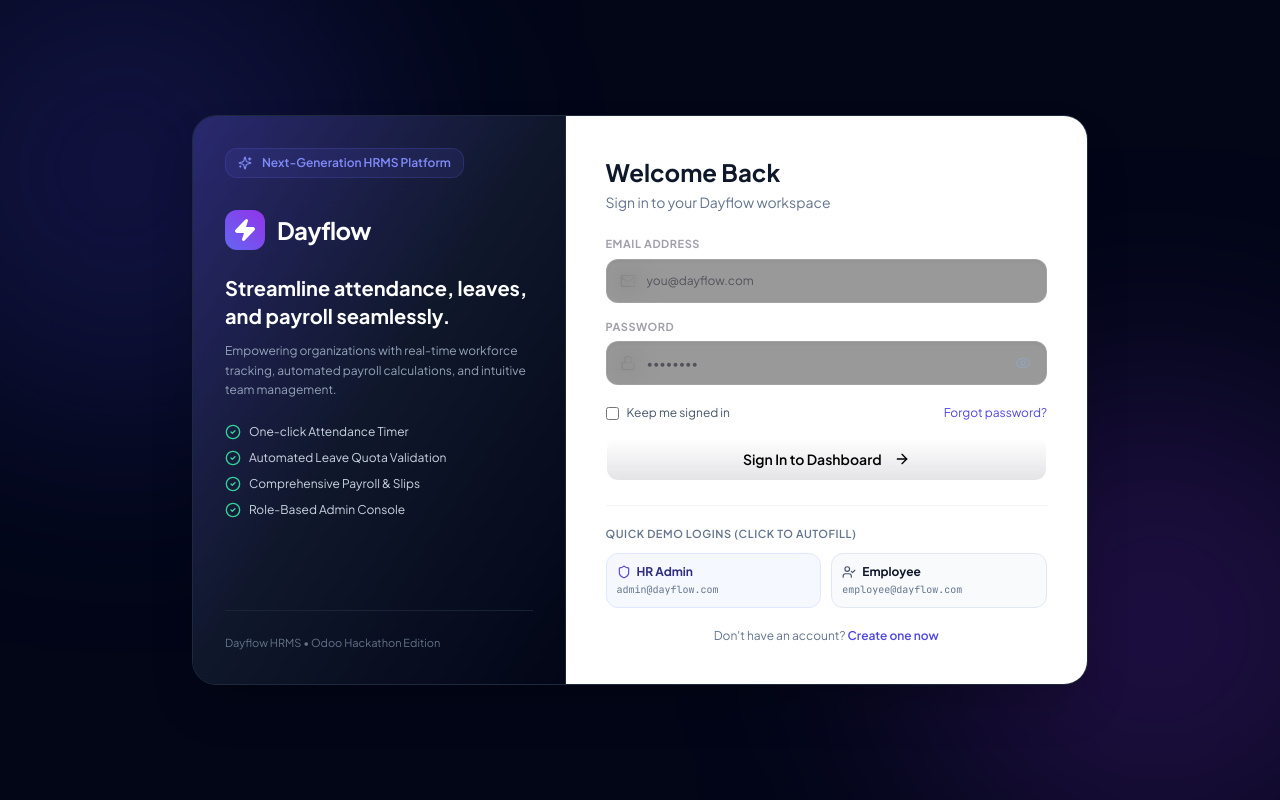
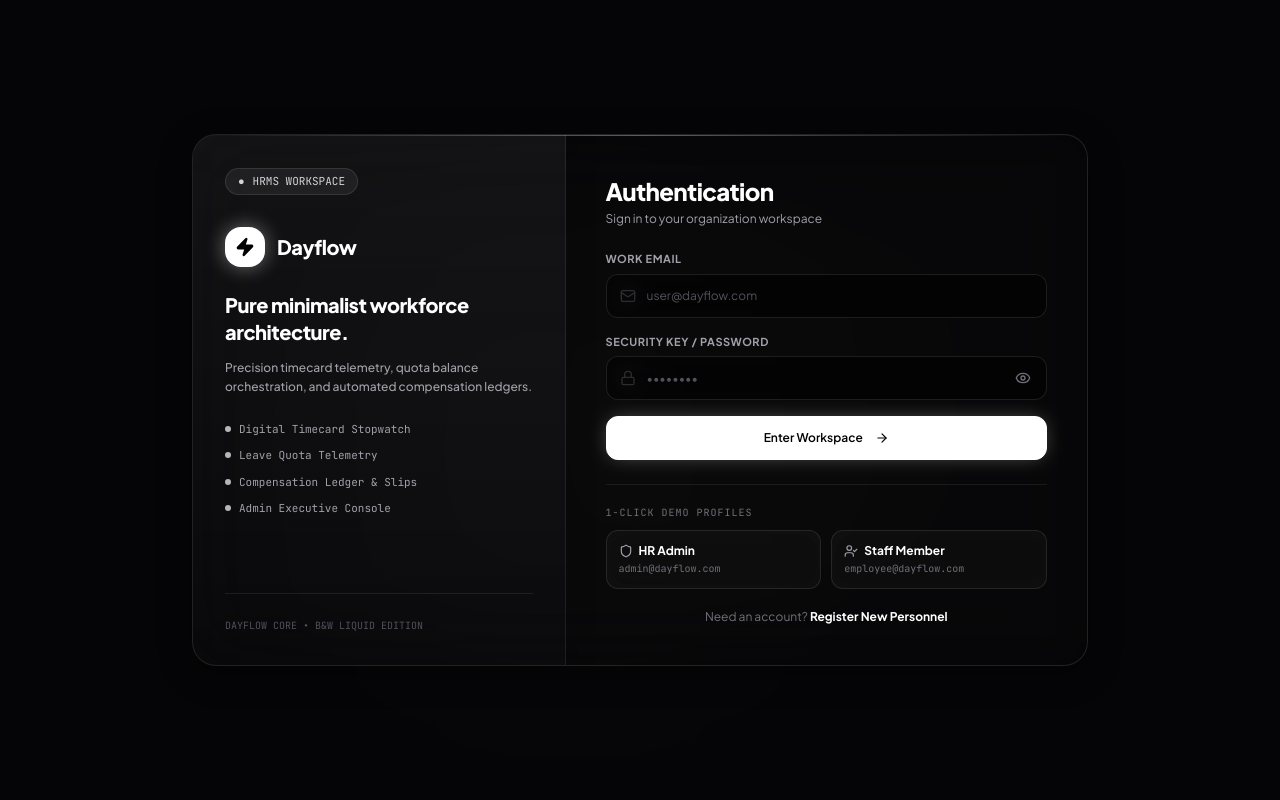
Before and after one commit to Naman-Spike/Odoo-Hackathon-, a React (Vite) app in the folder client/: page /login in a window 1280 px wide. Built offline with nearby package versions, Linux system fonts and the light colour scheme.

Commit message:
feat(auth): redesign login and onboarding with frosted glass panels
- Implement high-contrast black and white typography with liquid glass card
- Refactor demo profile autofill buttons to monochrome glass pills

Co-authored-by: Vanshika_01_M <shikavan12352@gmail.com>

```diff
--- a/client/src/pages/LoginPage.tsx
+++ b/client/src/pages/LoginPage.tsx
@@ -1,6 +1,6 @@
 import React, { useState } from 'react';
 import { Link, useNavigate } from 'react-router-dom';
-import { Zap, Mail, Lock, Eye, EyeOff, Shield, UserCheck, ArrowRight, Sparkles, CheckCircle2 } from 'lucide-react';
+import { Zap, Mail, Lock, Eye, EyeOff, Shield, UserCheck, ArrowRight } from 'lucide-react';
 import { useAuth } from '../hooks/useAuth';
 import { Input } from '../components/ui/Input';
 import { Button } from '../components/ui/Button';
@@ -30,96 +30,96 @@ export const LoginPage: React.FC = () => {
       await login(email, password);
       navigate('/dashboard');
     } catch (err: any) {
-      setError(err.response?.data?.error || 'Invalid email or password. Please try again.');
+      setError(err.response?.data?.error || 'Invalid credentials. Please verify your email and password.');
     } finally {
       setIsLoading(false);
     }
   };
 
   return (
-    <div className="min-h-screen bg-slate-950 flex items-center justify-center p-4 sm:p-6 lg:p-8 relative overflow-hidden">
-      {/* Background Decorative Gradients */}
-      <div className="absolute top-[-10%] left-[-10%] w-[500px] h-[500px] rounded-full bg-indigo-600/20 blur-[120px] pointer-events-none" />
-      <div className="absolute bottom-[-10%] right-[-10%] w-[500px] h-[500px] rounded-full bg-purple-600/20 blur-[120px] pointer-events-none" />
+    <div className="min-h-screen bg-obsidian-950 flex items-center justify-center p-4 sm:p-6 lg:p-8 relative overflow-hidden text-zinc-100">
+      {/* Liquid Glass Ambient Orbs */}
+      <div className="absolute top-1/4 left-1/4 w-[500px] h-[500px] rounded-full bg-white/[0.025] blur-[140px] pointer-events-none" />
+      <div className="absolute bottom-1/4 right-1/4 w-[400px] h-[400px] rounded-full bg-white/[0.02] blur-[150px] pointer-events-none" />
 
-      <div className="max-w-4xl w-full grid grid-cols-1 lg:grid-cols-12 bg-slate-900/90 border border-slate-800 rounded-3xl shadow-2xl overflow-hidden backdrop-blur-xl relative z-10">
+      <div className="max-w-4xl w-full grid grid-cols-1 lg:grid-cols-12 bg-white/[0.02] border border-white/10 rounded-3xl shadow-liquid backdrop-blur-2xl overflow-hidden relative z-10 specular-highlight">
 
-        {/* Left Visual Branding Panel (Hidden on mobile) */}
-        <div className="hidden lg:flex lg:col-span-5 bg-gradient-to-br from-indigo-900/80 via-slate-900 to-slate-950 p-8 flex-col justify-between border-r border-slate-800/80">
+        {/* Left Branding Column */}
+        <div className="hidden lg:flex lg:col-span-5 bg-gradient-to-b from-white/[0.04] to-transparent p-8 flex-col justify-between border-r border-white/[0.08]">
           <div>
-            <div className="inline-flex items-center gap-2.5 px-3 py-1.5 rounded-xl bg-indigo-500/10 border border-indigo-500/20 text-indigo-400 text-xs font-semibold mb-8">
-              <Sparkles className="w-3.5 h-3.5" />
-              Next-Generation HRMS Platform
+            <div className="inline-flex items-center gap-2 px-3 py-1 rounded-full bg-white/[0.06] border border-white/10 text-zinc-300 text-[11px] font-mono mb-8">
+              <span>●</span>
+              <span>HRMS WORKSPACE</span>
             </div>
 
             <div className="flex items-center gap-3 mb-6">
-              <div className="h-10 w-10 rounded-xl bg-gradient-to-tr from-indigo-500 to-purple-600 flex items-center justify-center text-white shadow-glow">
-                <Zap className="h-6 w-6 fill-white" />
+              <div className="h-10 w-10 rounded-2xl bg-white flex items-center justify-center text-black shadow-[0_0_20px_rgba(255,255,255,0.4)]">
+                <Zap className="h-5 w-5 fill-black" />
               </div>
-              <span className="text-2xl font-bold text-white tracking-tight">Dayflow</span>
+              <span className="text-xl font-extrabold text-white tracking-tight font-sans">Dayflow</span>
             </div>
 
-            <h2 className="text-xl font-bold text-white leading-snug mb-3">
-              Streamline attendance, leaves, and payroll seamlessly.
+            <h2 className="text-xl font-extrabold text-white leading-snug mb-3 tracking-tight">
+              Pure minimalist workforce architecture.
             </h2>
-            <p className="text-xs text-slate-400 leading-relaxed mb-6">
-              Empowering organizations with real-time workforce tracking, automated payroll calculations, and intuitive team management.
+            <p className="text-xs text-zinc-400 leading-relaxed mb-6 font-medium">
+              Precision timecard telemetry, quota balance orchestration, and automated compensation ledgers.
             </p>
 
-            <div className="space-y-2.5">
+            <div className="space-y-2.5 font-mono text-[11px]">
               {[
-                'One-click Attendance Timer',
-                'Automated Leave Quota Validation',
-                'Comprehensive Payroll & Slips',
-                'Role-Based Admin Console'
+                'Digital Timecard Stopwatch',
+                'Leave Quota Telemetry',
+                'Compensation Ledger & Slips',
+                'Admin Executive Console'
               ].map((feat, idx) => (
-                <div key={idx} className="flex items-center gap-2 text-xs text-slate-300">
-                  <CheckCircle2 className="w-4 h-4 text-emerald-400 flex-shrink-0" />
+                <div key={idx} className="flex items-center gap-2 text-zinc-400">
+                  <span className="w-1.5 h-1.5 rounded-full bg-white/70" />
                   <span>{feat}</span>
                 </div>
               ))}
             </div>
           </div>
 
-          <div className="pt-6 border-t border-slate-800/80 text-[11px] text-slate-500">
-            Dayflow HRMS • Odoo Hackathon Edition
+          <div className="pt-6 border-t border-white/[0.08] text-[10px] font-mono text-zinc-600">
+            DAYFLOW CORE • B&W LIQUID EDITION
           </div>
         </div>
 
-        {/* Right Form Panel */}
-        <div className="lg:col-span-7 p-6 sm:p-10 flex flex-col justify-center bg-white">
+        {/* Right Form Column */}
+        <div className="lg:col-span-7 p-6 sm:p-10 flex flex-col justify-center bg-black/40 backdrop-blur-xl">
           <div className="mb-6">
             <div className="lg:hidden flex items-center gap-2 mb-4">
-              <div className="h-8 w-8 rounded-lg bg-indigo-600 flex items-center justify-center text-white">
-                <Zap className="h-4 w-4" />
+              <div className="h-7 w-7 rounded-xl bg-white flex items-center justify-center text-black">
+                <Zap className="h-3.5 w-3.5 fill-black" />
               </div>
-              <span className="text-xl font-bold text-slate-900">Dayflow</span>
+              <span className="text-lg font-bold text-white font-sans">Dayflow</span>
             </div>
-            <h2 className="text-2xl font-bold text-slate-900">Welcome Back</h2>
-            <p className="text-sm text-slate-500 mt-1">Sign in to your Dayflow workspace</p>
+            <h2 className="text-2xl font-black text-white tracking-tight font-sans">Authentication</h2>
+            <p className="text-xs text-zinc-400 mt-1">Sign in to your organization workspace</p>
           </div>
 
           {error && (
-            <div className="mb-5 p-3.5 bg-rose-50 border border-rose-200 text-rose-700 text-xs font-medium rounded-xl flex items-center gap-2">
-              <span className="w-1.5 h-1.5 rounded-full bg-rose-500" />
+            <div className="mb-5 p-3.5 bg-rose-950/40 border border-rose-500/30 text-rose-300 text-xs font-medium rounded-xl flex items-center gap-2">
+              <span className="w-1.5 h-1.5 rounded-full bg-rose-400" />
               {error}
             </div>
           )}
 
           <form onSubmit={handleSubmit} className="space-y-4">
             <Input
-              label="Email Address"
+              label="Work Email"
               type="email"
               icon={Mail}
               value={email}
               onChange={(e) => setEmail(e.target.value)}
-              placeholder="you@dayflow.com"
+              placeholder="user@dayflow.com"
               required
             />
 
             <div className="relative">
               <Input
-                label="Password"
+                label="Security Key / Password"
                 type={showPassword ? 'text' : 'password'}
                 icon={Lock}
                 value={password}
@@ -129,63 +129,55 @@ export const LoginPage: React.FC = () => {
               />
               <button
                 type="button"
-                className="absolute right-3 top-[32px] text-slate-400 hover:text-slate-600 focus:outline-none p-1"
+                className="absolute right-3 top-[32px] text-zinc-500 hover:text-zinc-300 focus:outline-none p-1 cursor-pointer"
                 onClick={() => setShowPassword(!showPassword)}
               >
                 {showPassword ? <EyeOff className="h-4 w-4" /> : <Eye className="h-4 w-4" />}
               </button>
             </div>
 
-            <div className="flex items-center justify-between text-xs pt-1">
-              <label className="flex items-center text-slate-600 cursor-pointer">
-                <input type="checkbox" className="rounded border-slate-300 text-indigo-600 focus:ring-indigo-500 mr-2" />
-                Keep me signed in
-              </label>
-              <span className="text-indigo-600 hover:underline cursor-pointer">Forgot password?</span>
-            </div>
-
-            <Button type="submit" variant="gradient" className="w-full h-11 text-sm mt-2" isLoading={isLoading}>
-              <span>Sign In to Dashboard</span>
-              <ArrowRight className="w-4 h-4 ml-1" />
+            <Button type="submit" variant="primary" className="w-full h-11 text-xs mt-2" isLoading={isLoading}>
+              <span>Enter Workspace</span>
+              <ArrowRight className="w-3.5 h-3.5 ml-1" />
             </Button>
           </form>
 
           {/* Quick Demo Credentials Autofill */}
-          <div className="mt-6 pt-5 border-t border-slate-100">
-            <p className="text-[11px] font-semibold text-slate-500 uppercase tracking-wider mb-2.5">
-              Quick Demo Logins (Click to Autofill)
+          <div className="mt-6 pt-5 border-t border-white/[0.08]">
+            <p className="text-[10px] font-mono uppercase tracking-widest text-zinc-500 mb-2.5">
+              1-Click Demo Profiles
             </p>
             <div className="grid grid-cols-2 gap-2.5">
               <button
                 type="button"
                 onClick={() => handleDemoFill('admin@dayflow.com', 'Admin@123')}
-                className="p-2.5 rounded-xl border border-indigo-100 bg-indigo-50/50 hover:bg-indigo-50 text-left transition-all group cursor-pointer"
+                className="p-3 rounded-xl border border-white/10 bg-white/[0.03] hover:bg-white/[0.08] text-left transition-all group cursor-pointer backdrop-blur-md"
               >
-                <div className="flex items-center gap-1.5 text-xs font-bold text-indigo-900 group-hover:text-indigo-700">
-                  <Shield className="w-3.5 h-3.5 text-indigo-600" />
+                <div className="flex items-center gap-1.5 text-xs font-bold text-white group-hover:text-white">
+                  <Shield className="w-3.5 h-3.5 text-zinc-400" />
                   <span>HR Admin</span>
                 </div>
-                <div className="text-[10px] text-slate-500 font-mono mt-0.5 truncate">admin@dayflow.com</div>
+                <div className="text-[10px] text-zinc-500 font-mono mt-0.5 truncate">admin@dayflow.com</div>
               </button>
 
               <button
                 type="button"
                 onClick={() => handleDemoFill('employee@dayflow.com', 'User@123')}
-                className="p-2.5 rounded-xl border border-slate-200 bg-slate-50 hover:bg-slate-100 text-left transition-all group cursor-pointer"
+                className="p-3 rounded-xl border border-white/10 bg-white/[0.03] hover:bg-white/[0.08] text-left transition-all group cursor-pointer backdrop-blur-md"
               >
-                <div className="flex items-center gap-1.5 text-xs font-bold text-slate-900 group-hover:text-slate-700">
-                  <UserCheck className="w-3.5 h-3.5 text-slate-600" />
-                  <span>Employee</span>
+                <div className="flex items-center gap-1.5 text-xs font-bold text-white group-hover:text-white">
+                  <UserCheck className="w-3.5 h-3.5 text-zinc-400" />
+                  <span>Staff Member</span>
                 </div>
-                <div className="text-[10px] text-slate-500 font-mono mt-0.5 truncate">employee@dayflow.com</div>
+                <div className="text-[10px] text-zinc-500 font-mono mt-0.5 truncate">employee@dayflow.com</div>
               </button>
             </div>
           </div>
 
-          <p className="mt-5 text-center text-xs text-slate-500">
-            Don't have an account?{' '}
-            <Link to="/signup" className="font-semibold text-indigo-600 hover:text-indigo-700">
-              Create one now
+          <p className="mt-5 text-center text-xs text-zinc-500">
+            Need an account?{' '}
+            <Link to="/signup" className="font-bold text-white hover:underline">
+              Register New Personnel
             </Link>
           </p>
         </div>
--- a/client/src/pages/SignupPage.tsx
+++ b/client/src/pages/SignupPage.tsx
@@ -1,6 +1,6 @@
 import React, { useState } from 'react';
 import { Link, useNavigate } from 'react-router-dom';
-import { Zap, Mail, Lock, User, Briefcase, ArrowRight, Sparkles, CheckCircle2 } from 'lucide-react';
+import { Zap, Mail, Lock, ArrowRight, CheckCircle2 } from 'lucide-react';
 import { useAuth } from '../hooks/useAuth';
 import { Input } from '../components/ui/Input';
 import { Button } from '../components/ui/Button';
@@ -35,7 +35,7 @@ export const SignupPage: React.FC = () => {
     }
 
     if (formData.password.length < 6) {
-      return setError('Password must be at least 6 characters long');
+      return setError('Security key must be at least 6 characters');
     }
 
     setIsLoading(true);
@@ -51,37 +51,36 @@ export const SignupPage: React.FC = () => {
       setSuccess('Account created successfully! Redirecting to login...');
       setTimeout(() => navigate('/login'), 1500);
     } catch (err: any) {
-      setError(err.response?.data?.error || 'Failed to create account. Please check your information.');
+      setError(err.response?.data?.error || 'Failed to initialize account.');
     } finally {
       setIsLoading(false);
     }
   };
 
   return (
-    <div className="min-h-screen bg-slate-950 flex items-center justify-center p-4 sm:p-6 lg:p-8 relative overflow-hidden">
-      {/* Decorative Glows */}
-      <div className="absolute top-[-10%] right-[-10%] w-[500px] h-[500px] rounded-full bg-indigo-600/20 blur-[120px] pointer-events-none" />
-      <div className="absolute bottom-[-10%] left-[-10%] w-[500px] h-[500px] rounded-full bg-purple-600/20 blur-[120px] pointer-events-none" />
+    <div className="min-h-screen bg-obsidian-950 flex items-center justify-center p-4 sm:p-6 lg:p-8 relative overflow-hidden text-zinc-100">
+      {/* Liquid Ambient Light */}
+      <div className="absolute top-1/3 left-1/3 w-[500px] h-[500px] rounded-full bg-white/[0.025] blur-[140px] pointer-events-none" />
 
-      <div className="max-w-xl w-full bg-white rounded-3xl shadow-2xl p-6 sm:p-10 border border-slate-100 relative z-10 animate-slide-up">
+      <div className="max-w-lg w-full bg-white/[0.03] rounded-3xl shadow-liquid p-6 sm:p-10 border border-white/10 relative z-10 backdrop-blur-2xl animate-slide-up specular-highlight">
         <div className="text-center mb-8">
-          <div className="inline-flex items-center justify-center h-12 w-12 rounded-2xl bg-gradient-to-tr from-indigo-600 to-purple-600 text-white shadow-glow mb-4">
-            <Zap className="h-6 w-6 fill-white" />
+          <div className="inline-flex items-center justify-center h-11 w-11 rounded-2xl bg-white text-black shadow-[0_0_20px_rgba(255,255,255,0.4)] mb-4">
+            <Zap className="h-5 w-5 fill-black" />
           </div>
-          <h2 className="text-2xl font-bold text-slate-900">Create your Account</h2>
-          <p className="text-sm text-slate-500 mt-1">Join Dayflow HRMS in seconds</p>
+          <h2 className="text-2xl font-black text-white tracking-tight font-sans">Personnel Onboarding</h2>
+          <p className="text-xs text-zinc-400 mt-1">Register new organization credentials</p>
         </div>
 
         {error && (
-          <div className="mb-5 p-3.5 bg-rose-50 border border-rose-200 text-rose-700 text-xs font-medium rounded-xl flex items-center gap-2">
-            <span className="w-1.5 h-1.5 rounded-full bg-rose-500" />
+          <div className="mb-5 p-3.5 bg-rose-950/40 border border-rose-500/30 text-rose-300 text-xs font-medium rounded-xl flex items-center gap-2">
+            <span className="w-1.5 h-1.5 rounded-full bg-rose-400" />
             {error}
           </div>
         )}
 
         {success && (
-          <div className="mb-5 p-3.5 bg-emerald-50 border border-emerald-200 text-emerald-700 text-xs font-medium rounded-xl flex items-center gap-2">
-            <CheckCircle2 className="w-4 h-4 text-emerald-600" />
+          <div className="mb-5 p-3.5 bg-white/10 border border-white/20 text-white text-xs font-medium rounded-xl flex items-center gap-2">
+            <CheckCircle2 className="w-4 h-4 text-white" />
             {success}
           </div>
         )}
@@ -89,7 +88,7 @@ export const SignupPage: React.FC = () => {
         <form onSubmit={handleSubmit} className="space-y-4">
           <div className="grid grid-cols-1 sm:grid-cols-2 gap-4">
             <Input
-              label="Employee ID"
+              label="Staff ID"
               name="employeeId"
               value={formData.employeeId}
               onChange={handleChange}
@@ -97,7 +96,7 @@ export const SignupPage: React.FC = () => {
               required
             />
             <Select
-              label="Account Role"
+              label="Assigned Role"
               name="role"
               value={formData.role}
               onChange={handleChange}
@@ -109,13 +108,13 @@ export const SignupPage: React.FC = () => {
           </div>
 
           <Input
-            label="Email Address"
+            label="Corporate Email"
             name="email"
             type="email"
             icon={Mail}
             value={formData.email}
             onChange={handleChange}
-            placeholder="you@company.com"
+            placeholder="user@dayflow.com"
             required
           />
 
@@ -143,16 +142,16 @@ export const SignupPage: React.FC = () => {
             />
           </div>
 
-          <Button type="submit" variant="gradient" className="w-full h-11 text-sm mt-4" isLoading={isLoading}>
-            <span>Create Account</span>
-            <ArrowRight className="w-4 h-4 ml-1" />
+          <Button type="submit" variant="primary" className="w-full h-11 text-xs mt-4" isLoading={isLoading}>
+            <span>Initialize Account</span>
+            <ArrowRight className="w-3.5 h-3.5 ml-1" />
           </Button>
         </form>
 
-        <p className="mt-6 text-center text-xs text-slate-500">
-          Already have an account?{' '}
-          <Link to="/login" className="font-semibold text-indigo-600 hover:text-indigo-700">
-            Sign in
+        <p className="mt-6 text-center text-xs text-zinc-500">
+          Already registered?{' '}
+          <Link to="/login" className="font-bold text-white hover:underline">
+            Sign In
           </Link>
         </p>
       </div>
```
